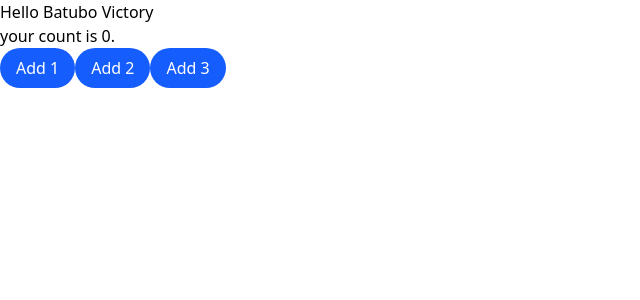
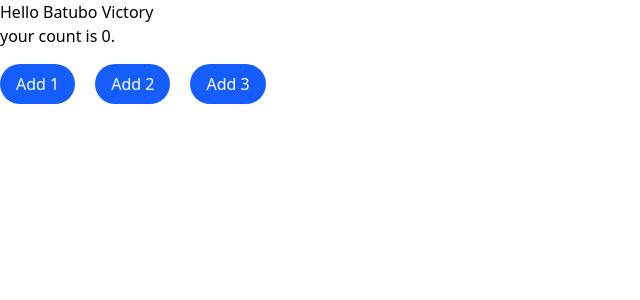
Before and after one commit to Phoenix-Domain/my-typescript-app, a React (Vite) app: page / in a window 1280 px wide. Shown: the top 300 px of the page, without its empty margins (0-640 px from the left). Built offline with nearby package versions, Linux system fonts and the light colour scheme.

Commit message:
style: Set button parent div display to flex

```diff
--- a/src/components/Greeting.tsx
+++ b/src/components/Greeting.tsx
@@ -11,7 +11,7 @@ function Greeting({name}: GreetingProps){
             <p>Hello {name}</p>
             <p> your count is {count}.</p>
 
-            <div>
+            <div className="my-4 flex gap-5">
                 <button className="bg-blue-600 px-4 py-2 rounded-full text-white active:bg-purple-700">
                     Add 1
                 </button>
```
